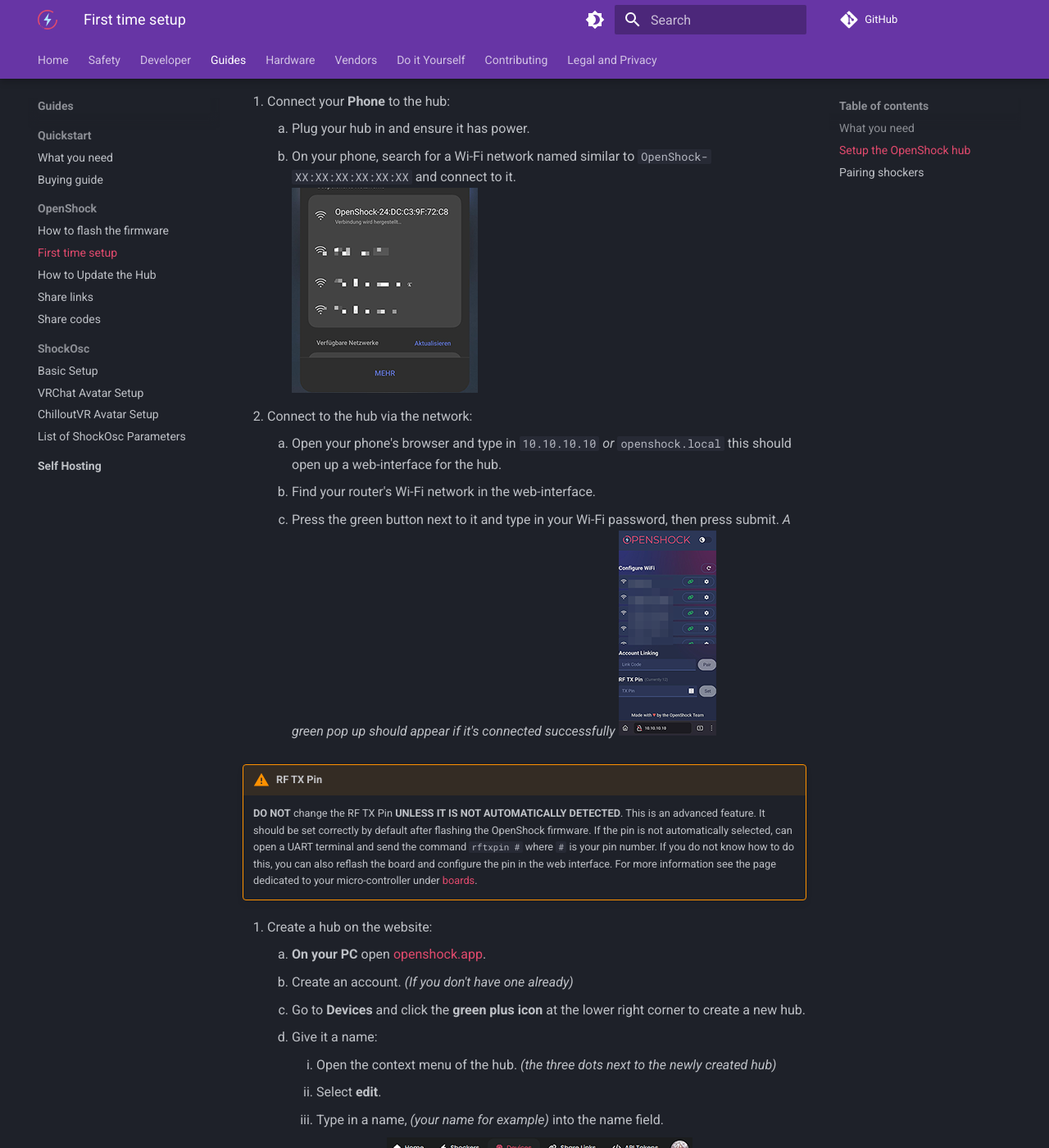
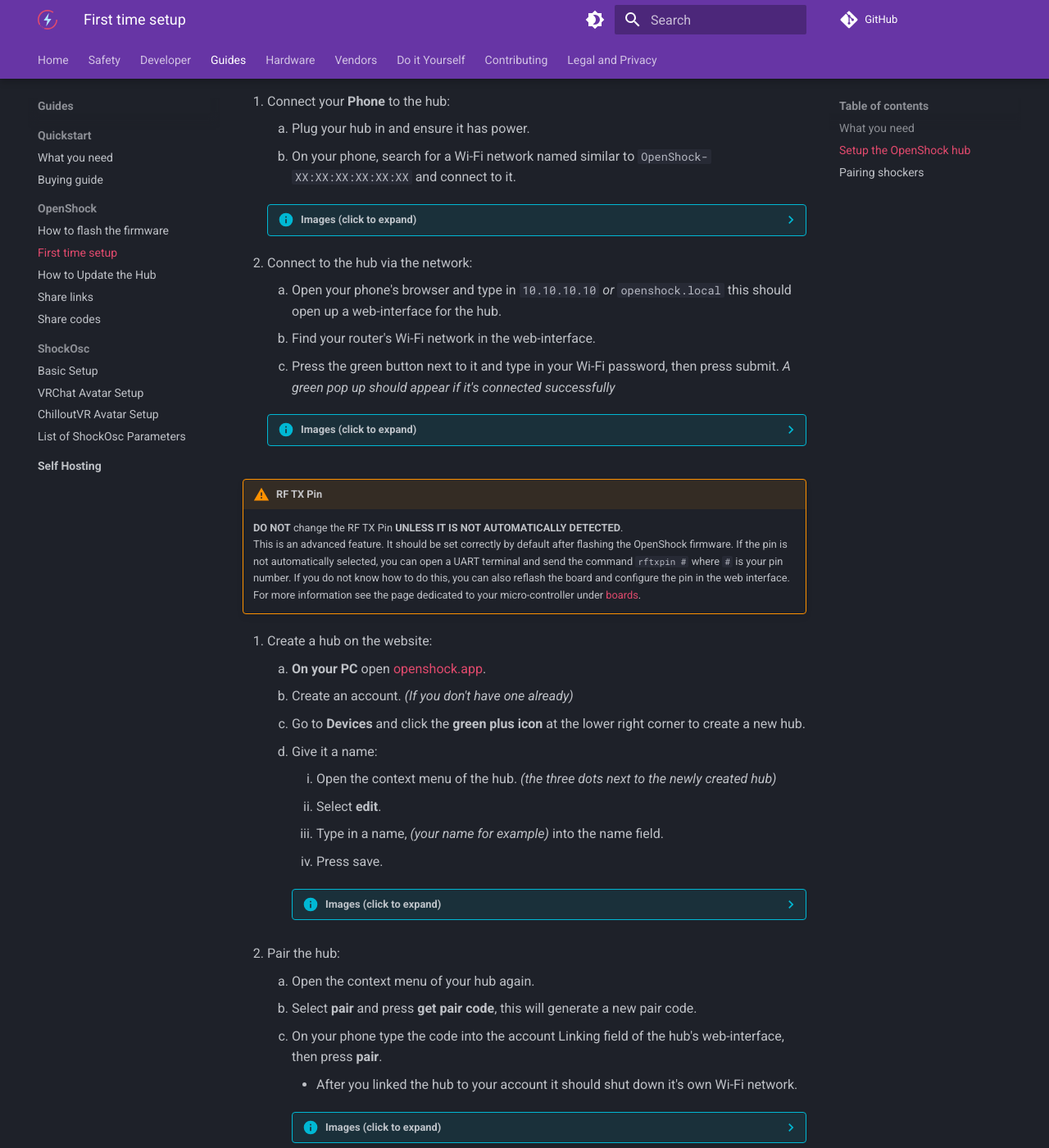
Before and after one commit to OpenShock/Wiki, an MkDocs documentation site: the page built from docs/guides/openshock-first-setup.md, in a window 1280 px wide and 1400 px high, scrolled down 726 px. Shown: the whole window at 82% size. Built offline with MkDocs 1.6.1 and Material for MkDocs 9.7.7, drawn with Linux system fonts in a browser that asks for light colours; comment, search, counter and statistics services are not loaded; some of the changed text lies outside the part shown.

Commit message:
Update openshock-first-setup.md
this shit is a mess, thanks whoever did that...

```diff
--- a/docs/guides/openshock-first-setup.md
+++ b/docs/guides/openshock-first-setup.md
@@ -22,16 +22,19 @@
 1. Connect your **Phone** to the hub:
     1. Plug your hub in and ensure it has power.
     2. On your phone, search for a Wi-Fi network named similar to ``OpenShock-XX:XX:XX:XX:XX:XX`` and connect to it.
+    ??? Info "Images (click to expand)"
         ![Image "image"](../static/guides/first-setup/WiFioverview.png)
 2. Connect to the hub via the network:
     1. Open your phone's browser and type in ``10.10.10.10`` *or* ``openshock.local`` this should open up a web-interface for the hub.
     2. Find your router's Wi-Fi network in the web-interface.
     3. Press the green button next to it and type in your Wi-Fi password, then press submit.
     *A green pop up should appear if it's connected successfully*
+    ??? Info "Images (click to expand)"
         ![Image "image"](../static/guides/first-setup/ESPWebGUI.png)
 
 !!! warning "RF TX Pin"
-    **DO NOT** change the RF TX Pin **UNLESS IT IS NOT AUTOMATICALLY DETECTED**. This is an advanced feature. It should be set correctly by default after flashing the OpenShock firmware. If the pin is not automatically selected, can open a UART terminal and send the command `rftxpin #` where `#` is your pin number. If you do not know how to do this, you can also reflash the board and configure the pin in the web interface. For more information see the page dedicated to your micro-controller under [boards](../hardware/boards/index.md).
+    **DO NOT** change the RF TX Pin **UNLESS IT IS NOT AUTOMATICALLY DETECTED**.
+    This is an advanced feature. It should be set correctly by default after flashing the OpenShock firmware. If the pin is not automatically selected, you can open a UART terminal and send the command `rftxpin #` where `#` is your pin number. If you do not know how to do this, you can also reflash the board and configure the pin in the web interface. For more information see the page dedicated to your micro-controller under [boards](../hardware/boards/index.md).
 
 3. Create a hub on the website:
     1. **On your PC** open [openshock.app](https://openshock.app/).
@@ -42,19 +45,21 @@
         2. Select **edit**.
         3. Type in a name, *(your name for example)* into the name field.
         4. Press save.
-        ![Image "image"](../static/guides/first-setup/findaddbutton3.png)
-        ![Image "image"](../static/guides/first-setup/find_device_context_menu.png)
-        ![Image "image"](../static/guides/first-setup/edit_device.png)
+        ??? Info "Images (click to expand)"
+            ![Image "image"](../static/guides/first-setup/findaddbutton3.png)
+            ![Image "image"](../static/guides/first-setup/find_device_context_menu.png)
+            ![Image "image"](../static/guides/first-setup/edit_device.png)
 4. Pair the hub:
     1. Open the context menu of your hub again.
     2. Select **pair** and press **get pair code**, this will generate a new pair code.
     3. On your phone type the code into the account Linking field of the hub's web-interface, then press **pair**.
         - After you linked the hub to your account it should shut down it's own Wi-Fi network.
-        ![Image "image"](../static/guides/first-setup/findpaircode.png)
-        ![Image "image"](../static/guides/first-setup/paircodeexample.png)
+        ??? Info "Images (click to expand)"
+            ![Image "image"](../static/guides/first-setup/findpaircode.png)
+            ![Image "image"](../static/guides/first-setup/paircodeexample.png)
 5. The hub is now connected!
     - If everything went well, it should show a **green icon** next to the device name on the website.
-        ![Image "image"](../static/guides/first-setup/checkifonline.png)
+    ![Image "image"](../static/guides/first-setup/checkifonline.png)
 
 
 
@@ -71,7 +76,7 @@
     6. Give your new shocker a name.
     7. Select the **model** of shocker.
     8. Click **Create**
-    ??? info "Images"
+    ??? Info "Images (click to expand)"
         ![image](../static/guides/first-setup/Create_shocker_green_plus.png)
         ![image](../static/guides/first-setup/create_shocker.png)
 4. Pair your Shocker.
@@ -79,7 +84,7 @@
     2. Hold the power button again until it beeps and the LED flashes fast. *This means the pair mode is active*
     3. On the website click the ***speaker icon*** of your shocker, if your shocker beeps in response, the pairing was successful.
     4. You must click the icon before the shocker's pairing mode times out (while the shocker's LED is flashing quickly).
-    ??? info "Image"
+    ??? Info "Images (click to expand)"
         ![image](../static/guides/first-setup/find_sound_button.png)
 **Everything should work now, have fun!** 🎉
 
```
